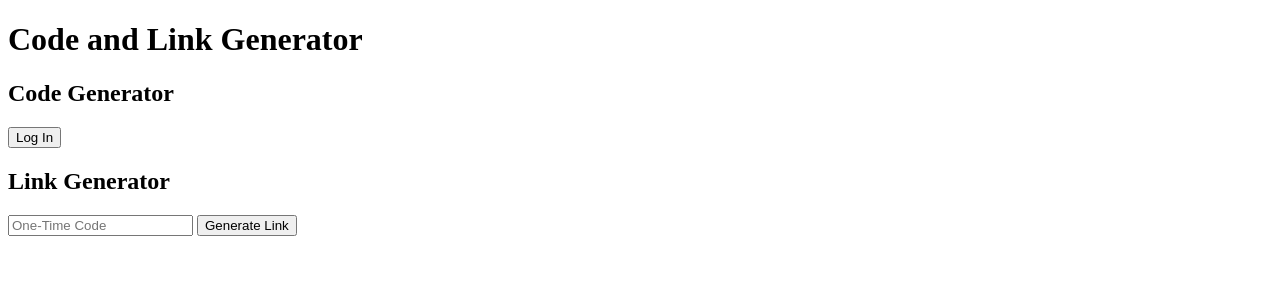
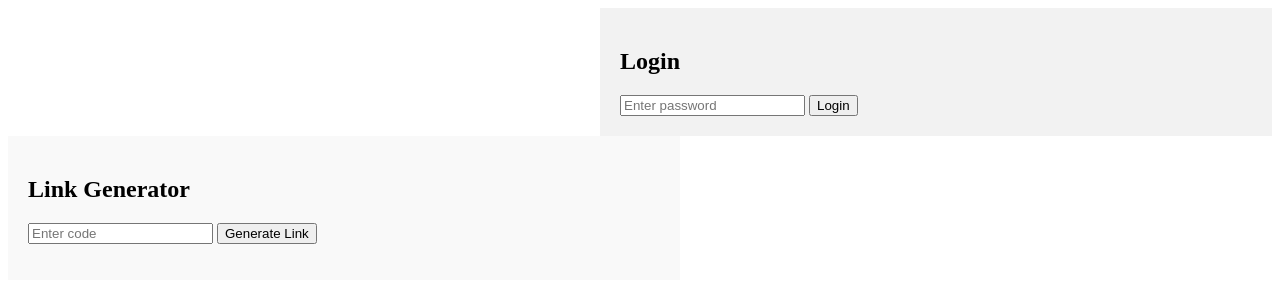
Before and after one commit to benlovesfoxes/interstellar-for-sc-redo-static, a plain HTML site: page index.html in a window 1280 px wide. Drawn offline with Linux system fonts and the light colour scheme.

Commit message:
Update index.html

```diff
--- a/index.html
+++ b/index.html
@@ -2,26 +2,51 @@
 <html>
 <head>
   <title>Code and Link Generator</title>
-  <script src="script.js"></script>
+  <style>
+    .login-section {
+      float: right;
+      width: 50%;
+      padding: 20px;
+      background-color: #f2f2f2;
+    }
+
+    .code-generator-section {
+      float: left;
+      width: 50%;
+      padding: 20px;
+      background-color: #f9f9f9;
+      display: none;
+    }
+
+    .link-generator-section {
+      float: left;
+      width: 50%;
+      padding: 20px;
+      background-color: #f9f9f9;
+    }
+  </style>
 </head>
 <body>
-  <h1>Code and Link Generator</h1>
-
-  <div id="code-generator-section">
-    <h2>Code Generator</h2>
-    <button onclick="loginForCodeGenerator()">Log In</button>
-    <div id="code-generator-content" style="display: none;">
-      <button onclick="generateCode()">Generate Code</button>
-      <p id="code"></p>
-      <button onclick="logoutFromCodeGenerator()">Log Out</button>
-    </div>
+  <div class="login-section">
+    <h2>Login</h2>
+    <input type="password" id="password" placeholder="Enter password">
+    <button onclick="login()">Login</button>
   </div>
 
-  <div id="link-generator-section">
+  <div class="code-generator-section" id="codeGeneratorSection">
+    <h2>Code Generator</h2>
+    <button onclick="generateCode()">Generate Code</button>
+    <p id="generatedCode"></p>
+    <button onclick="logout()">Logout</button>
+  </div>
+
+  <div class="link-generator-section">
     <h2>Link Generator</h2>
-    <input type="text" id="one-time-code" placeholder="One-Time Code">
-    <button id="generate-link-btn" onclick="generateLink()">Generate Link</button>
-    <p id="result"></p>
+    <input type="text" id="codeInput" placeholder="Enter code">
+    <button onclick="generateLink()">Generate Link</button>
+    <p id="generatedLink"></p>
   </div>
+
+  <script src="script.js"></script>
 </body>
 </html>
```
